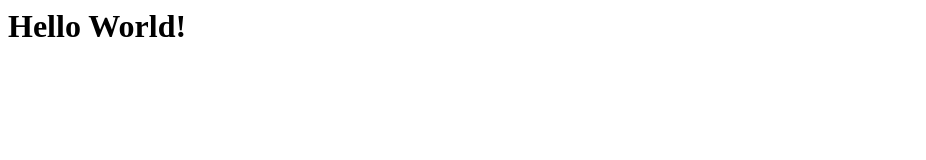
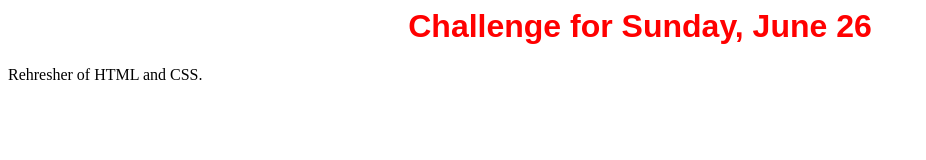
Before and after one commit to m-mcneive/100-days-of-code, a plain HTML site: page Day 1/index.html in a window 1280 px wide. Shown: the whole page, without its empty margins (0-926 px from the left). Drawn offline with Linux system fonts and the light colour scheme.

Commit message:
Testing with style

```diff
--- a/Day 1/index.html
+++ b/Day 1/index.html
@@ -1 +1,2 @@
-<h1>Hello World!</h1>
+<h1 style="font-family: sans-serif; text-align: center; color: red;">Challenge for Sunday, June 26</h1>
+<p>Rehresher of HTML and CSS.</p>
```
